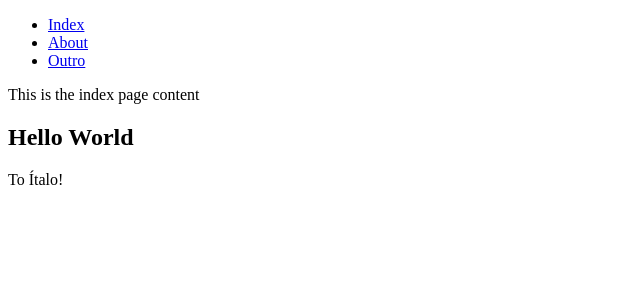
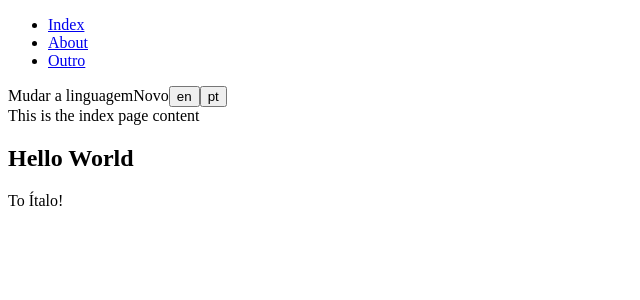
Before and after one commit to italopolazzi/untitled-game-duck, a React app: page / in a window 1280 px wide. Shown: the top 300 px of the page, without its empty margins (0-640 px from the left). Built offline with nearby package versions, Linux system fonts and the light colour scheme.

Commit message:
add: keySeparator for i18n translations

```diff
--- /dev/null
+++ b/src/components/SwitchLanguageButton.js
@@ -0,0 +1,26 @@
+import React, { Fragment } from 'react'
+
+import { useTranslation } from 'react-i18next'
+
+const SwitchLanguageButton = () => {
+  const { t, i18n } = useTranslation()
+
+  const changeLanguage = (event) => {
+    const { value } = event.target
+    i18n.changeLanguage(value)
+  }
+
+  return (
+    <Fragment>
+      <form className="switch-language">
+        <span>{t('Switch Language')}</span>
+        <span>{t('test.new')}</span>
+        {/* <label htmlFor=""></label> */}
+        <input className="switch-language-input" type="button" onClick={changeLanguage} value="en" />
+        <input className="switch-language-input" type="button" onClick={changeLanguage} value="pt" />
+      </form>
+    </Fragment>
+  )
+}
+
+export default SwitchLanguageButton
--- a/src/layouts/default.js
+++ b/src/layouts/default.js
@@ -5,6 +5,8 @@ import { BrowserRouter, Link, Route, Switch } from 'react-router-dom'
 import IndexPage from '../pages/index'
 import AboutPage from '../pages/about'
 import OutroPage from '../pages/outro'
+
+import SwitchLanguageButton from '../components/SwitchLanguageButton'
 
 class DefaultLayout extends Component {
   render() {
@@ -19,7 +21,7 @@ class DefaultLayout extends Component {
               <li><Link to="/outro" >Outro</Link></li>
             </ul>
           </nav>
-
+          <SwitchLanguageButton />
           {/* main-content */}
           <section id="main-content">
             <Switch>
--- a/src/plugins/i18n.js
+++ b/src/plugins/i18n.js
@@ -4,12 +4,20 @@ import { initReactI18next } from 'react-i18next'
 const resources = {
   en: {
     translation: {
-      'Welcome to React': 'Welcome to React and react-i18next'
+      'Welcome to React': 'Welcome to React and react-i18next',
+      'Switch Language': 'Switch language',
+      test: {
+        new: 'New'
+      }
     }
   },
   pt: {
     translation: {
-      'Welcome to React': 'Bem-vindo(a) ao React e react-i18next'
+      'Welcome to React': 'Bem-vindo(a) ao React e react-i18next',
+      'Switch Language': 'Mudar a linguagem',
+      test: {
+        new: 'Novo'
+      }
     }
   }
 }
@@ -22,9 +30,9 @@ const resources = {
 
 i18n.use(initReactI18next).init({
   resources,
-  lng: 'pt', // Language to use(overrides language detection)
+  // lng: 'pt', // Language to use(overrides language detection)
   fallbackLng: 'pt', // Language to use if translations in user language are not available.
-  keySeparator: false, // Char to separate keys
+  keySeparator: '.', // Char to separate keys
   interpolation: {
     escapeValue: false, // Escape passed in values to avoid xss injection (ps: react already safes from xss)
   }
```
